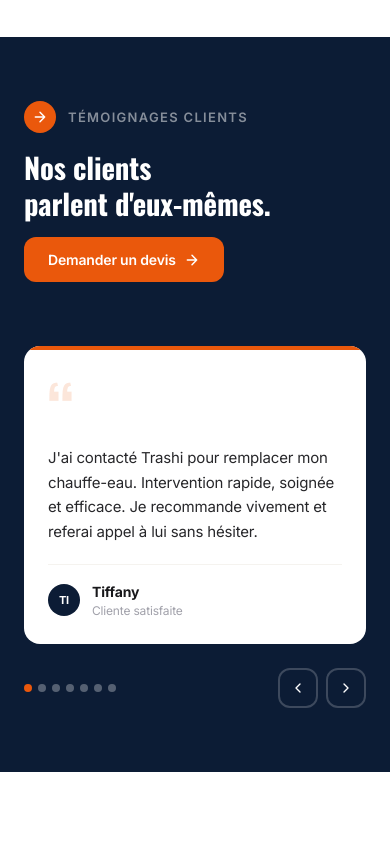
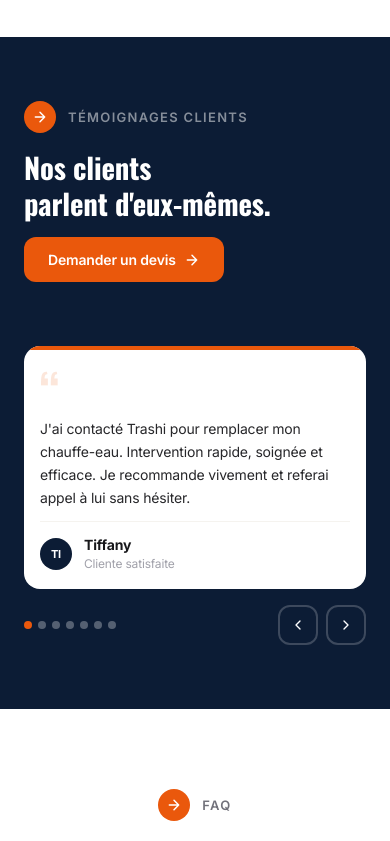
Before and after one commit to madebyaldo/trashi-plombier, a Next.js app: page / in a window 390 px wide. Shown: the part 5168-6009 px from the top of the page. Built offline with nearby package versions, Linux system fonts and the light colour scheme.

Commit message:
reduce mobile testimonial card height

```diff
--- a/components/ui/stagger-testimonials.tsx
+++ b/components/ui/stagger-testimonials.tsx
@@ -107,16 +107,16 @@ export default function StaggerTestimonials() {
 
       {/* ── Mobile: single card slider ── */}
       <div className="sm:hidden">
-        <div className="rounded-2xl mb-6 overflow-hidden" style={{ background: "#ffffff" }}>
+        <div className="rounded-2xl mb-4 overflow-hidden" style={{ background: "#ffffff" }}>
           {/* Orange top bar */}
           <div className="h-1 w-full" style={{ background: "#EA580C" }} />
-          <div className="p-6">
+          <div className="p-4">
             {/* Big quote mark */}
-            <span className="block font-heading font-black text-[4rem] leading-none mb-2" style={{ color: "#EA580C", opacity: 0.15 }}>&ldquo;</span>
-            <p className="text-[15px] leading-relaxed text-ink-800 mb-5">
+            <span className="block font-heading font-black text-[3rem] leading-none mb-1" style={{ color: "#EA580C", opacity: 0.15 }}>&ldquo;</span>
+            <p className="text-[14px] leading-relaxed text-ink-800 mb-3">
               {TESTIMONIALS[offset].text}
             </p>
-            <div className="flex items-center gap-3 pt-4 border-t border-sand-100">
+            <div className="flex items-center gap-3 pt-3 border-t border-sand-100">
               <div className="w-8 h-8 rounded-full flex items-center justify-center text-[11px] font-black text-white shrink-0" style={{ background: "#0c1c35" }}>
                 {TESTIMONIALS[offset].by.slice(0, 2).toUpperCase()}
               </div>
```
